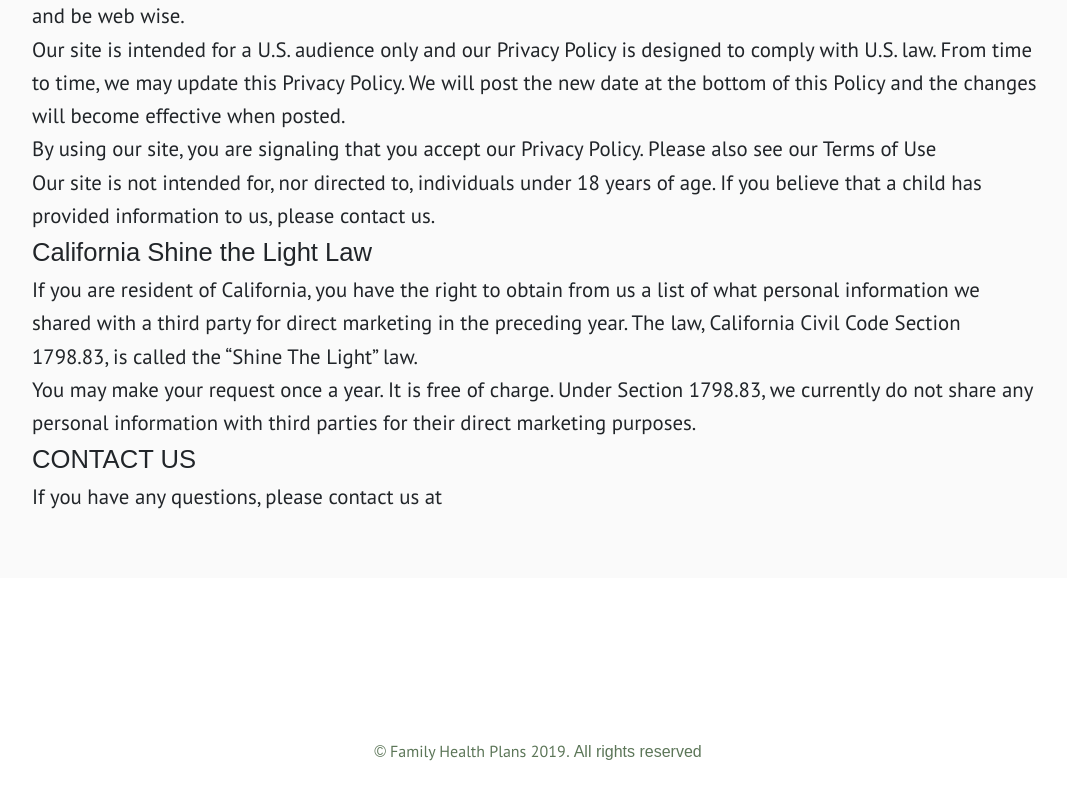
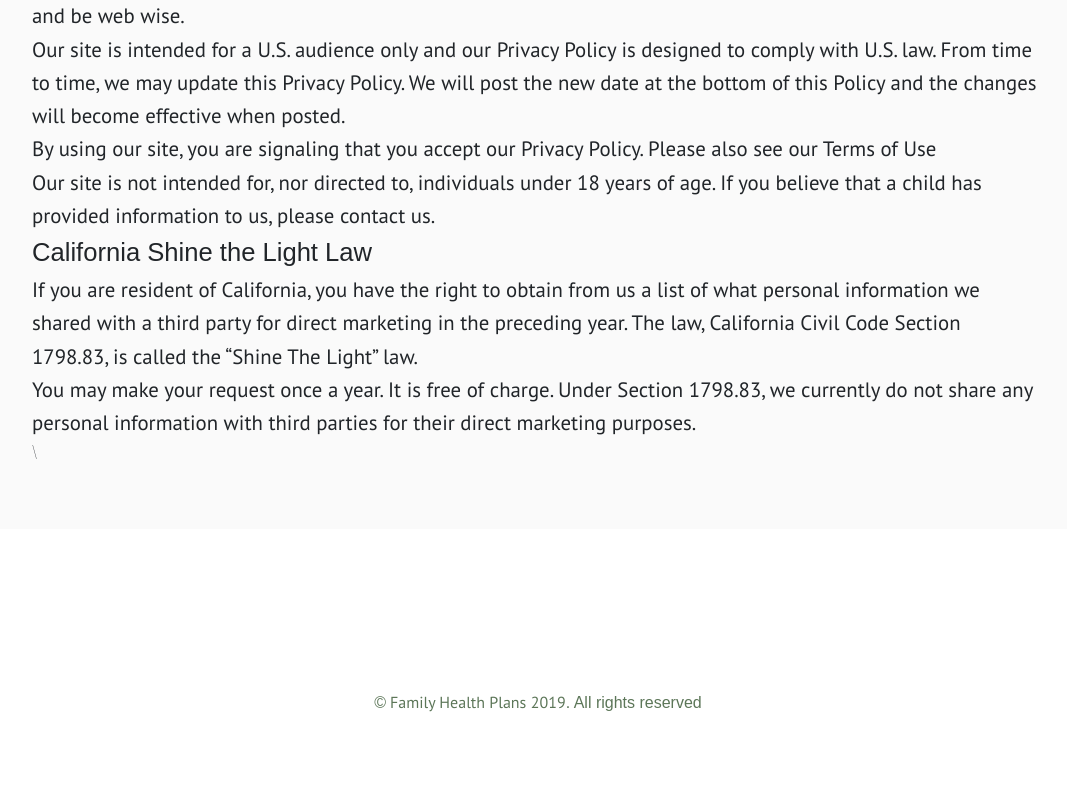
Before and after one commit to devops0002019/familyhealthplans, a plain HTML site: page privacy.html in a window 1280 px wide. Shown: the part 2394-3203 px from the top of the page, without its empty margins (104-1171 px from the left). Drawn offline with Linux system fonts and the light colour scheme; a web font is replaced by a local one.

Commit message:
add a new file

```diff
--- a/privacy.html
+++ b/privacy.html
@@ -84,9 +84,7 @@
                     <h4>California Shine the Light Law</h4>
                     <p>If you are resident of California, you have the right to obtain from us a list of what personal information we shared with a third party for direct marketing in the preceding year. The law, California Civil Code Section 1798.83, is called the “Shine The Light” law.</p>
                     <p>You may make your request once a year. It is free of charge. Under Section 1798.83, we currently do not share any personal information with third parties for their direct marketing purposes.</p>
-
-                    <h4>CONTACT US</h4>
-                    <p>If you have any questions, please contact us at </p>
+\
                 </div>
 
             </div>
```
